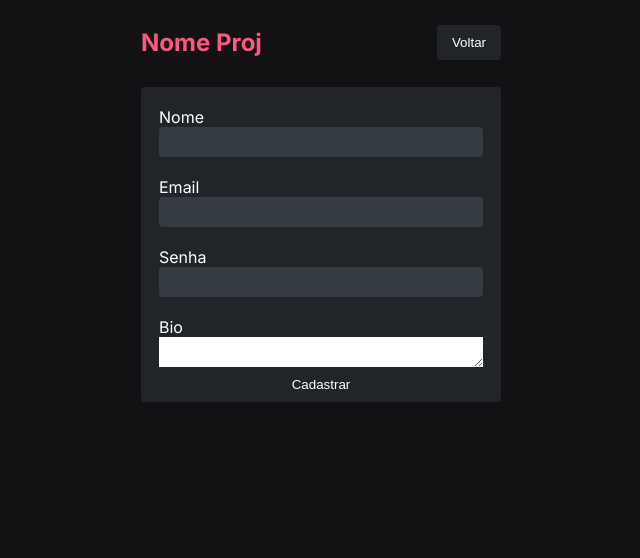
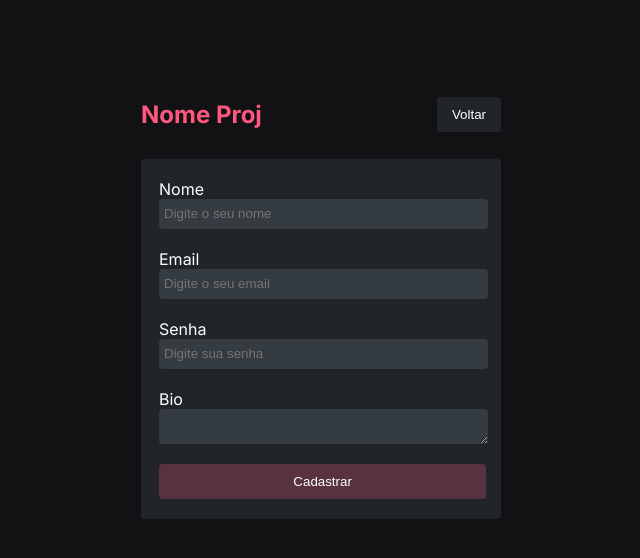
Before and after one commit to ViniWei/A2-Projeto, a Next.js app: page /signup in a window 1280 px wide. Shown: the top 558 px of the page, without its empty margins (319-959 px from the left). Built offline with nearby package versions, Linux system fonts and the light colour scheme.

Commit message:
registration screen design finalized

```diff
--- a/src/app/signup/signup.css
+++ b/src/app/signup/signup.css
@@ -3,5 +3,6 @@
     flex-direction: column;
     align-items: center;
     width: 400px;
-    margin: 0 auto
+    margin: 0 auto;
+    margin-top: 80px;
 }
--- /dev/null
+++ b/src/components/Button/Button.tsx
@@ -0,0 +1,16 @@
+import React from 'react';
+import "./button.css"
+
+interface ButtonProps {
+    text: string;
+}
+
+const Button: React.FC<ButtonProps> = ({ text }) => {
+  return (
+    <button className="button">
+        {text}
+    </button>
+  );
+}
+
+export default Button;
--- /dev/null
+++ b/src/components/Button/button.css
@@ -0,0 +1,11 @@
+.button{
+    background-color: #59323F;
+    width: 101%;
+    margin-top: 20px;
+    margin-bottom: 20px;
+    transition: background-color 0.3s ease;
+}
+
+.button:hover{
+    background-color: #FF577F;
+}
--- a/src/components/InputText/InputText.tsx
+++ b/src/components/InputText/InputText.tsx
@@ -6,9 +6,10 @@ interface InputTextProps {
     name: string;
     value: string;
     onChange: (e: React.ChangeEvent<HTMLInputElement>) => void;
+    placeholder?: string;
 }
 
-const InputText: React.FC<InputTextProps> = ({ id, name, value, onChange }) => {
+const InputText: React.FC<InputTextProps> = ({ id, name, value, onChange, placeholder }) => {
   return (
     <input
         id={id}
@@ -16,6 +17,7 @@ const InputText: React.FC<InputTextProps> = ({ id, name, value, onChange }) => {
         value={value}
         onChange={onChange}
         className="inputText"
+        placeholder={placeholder}
   />
   );
 }
--- a/src/components/InputText/inputText.css
+++ b/src/components/InputText/inputText.css
@@ -1,8 +1,10 @@
 .inputText{
     width: 100%;
     border: none;
-    padding: 0;
+    padding: 0 0 0 5px;
     background-color: #343B41;
     height: 30px;
     border-radius: 4px;
+    color: white;
+    outline: none;
 }
--- a/src/components/SignupForm/SignupForm.tsx
+++ b/src/components/SignupForm/SignupForm.tsx
@@ -2,6 +2,7 @@
 import React from 'react';
 import "./signupForm.css";
 import InputText from '../InputText/InputText';
+import Button from '../Button/Button';
 
 const SignupForm: React.FC = () => {
 
@@ -34,18 +35,18 @@ const SignupForm: React.FC = () => {
   return (
     <div className="signupForm">
       <label htmlFor="nome">Nome</label>
-      <InputText id="nome" name="nome" value={formData.nome} onChange={handleChange} />
+      <InputText placeholder="Digite o seu nome" id="nome" name="nome" value={formData.nome} onChange={handleChange} />
 
       <label htmlFor="email">Email</label>
-      <InputText id="email" name="email" value={formData.email} onChange={handleChange} />
+      <InputText placeholder="Digite o seu email" id="email" name="email" value={formData.email} onChange={handleChange} />
 
       <label htmlFor="senha">Senha</label>
-      <InputText id="senha" name="senha" value={formData.senha} onChange={handleChange} />
+      <InputText placeholder="Digite sua senha" id="senha" name="senha" value={formData.senha} onChange={handleChange} />
 
       <label htmlFor="bio">Bio</label>
       <textarea id="bio" name="bio" value={formData.bio} onChange={handleChange} />
 
-      <button onClick={handleSubmit}>Cadastrar</button>
+      <Button  text='Cadastrar' />
     </div>
   );
 };
--- a/src/components/SignupForm/signupForm.css
+++ b/src/components/SignupForm/signupForm.css
@@ -7,9 +7,14 @@
 textarea{
     max-width: 100%;
     min-width: 100%;
+    min-height: 25px;
     max-height: 90px;
     border: none;
-    padding: 0;
+    padding: 5px 0 0 5px;
+    background-color: #343B41;
+    border-radius: 4px;
+    color: white;
+    outline: none;
 }
 
 label{
```
